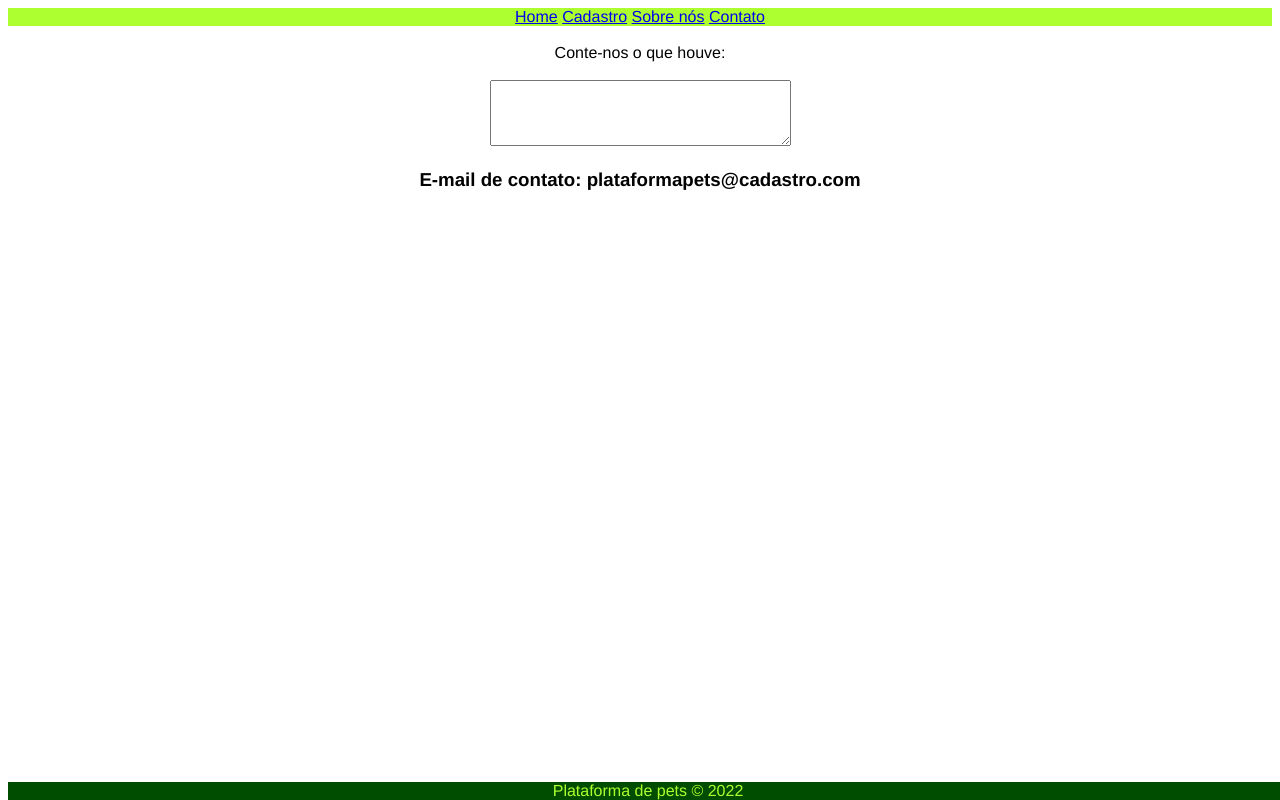
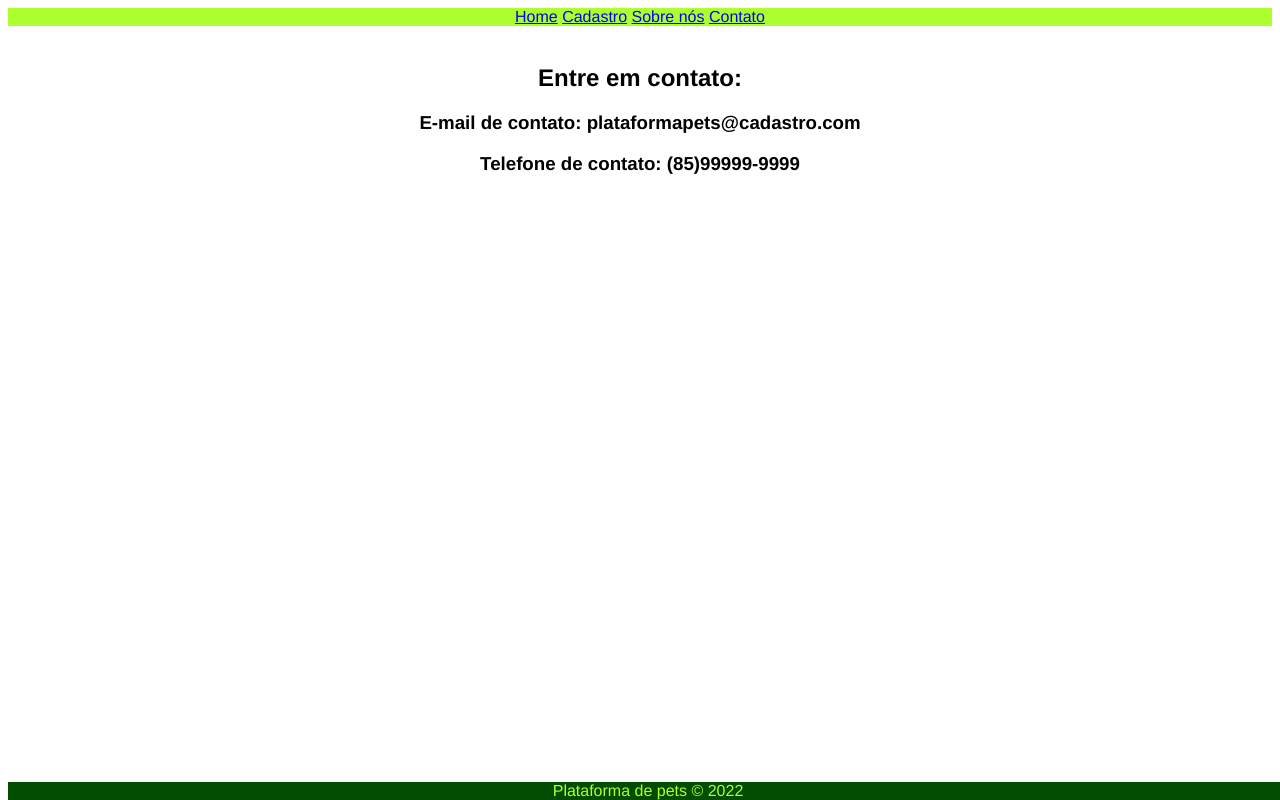
Before and after one commit to Mateusvr/prova-html-css, a plain HTML site: page contato.html in a window 1280 px wide. Drawn offline with Linux system fonts and the light colour scheme.

Commit message:
Update contato.html

```diff
--- a/contato.html
+++ b/contato.html
@@ -15,12 +15,10 @@
         <a href="sobre.html">Sobre nós</a>
         <a href="contato.html">Contato</a>
     </nav><br>
-
-
-     <label class="edit" for="Conte-nos o que houve">Conte-nos o que houve:</label> <br><br>
-     <textarea name="" id="" cols="35" rows="4"></textarea>
      </div>
+    <h2>Entre em contato:</h2>
     <h3>E-mail de contato: plataformapets@cadastro.com</h3>
+    <h3>Telefone de contato: (85)99999-9999</h3>
      <footer id="footer">
         Plataforma de pets © 2022
     </footer>
```
